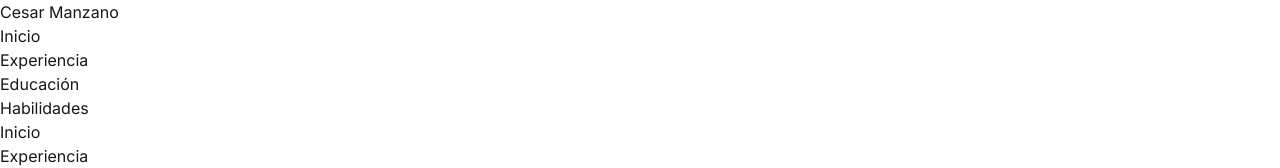
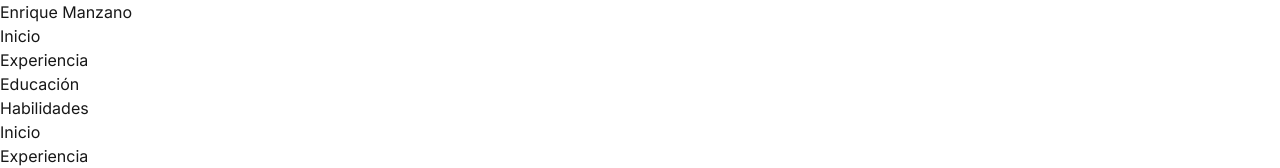
Before and after one commit to enriqueman/personalpage, a Next.js app: page / in a window 1280 px wide. Shown: the top 168 px of the page. Built offline with nearby package versions, Linux system fonts and the light colour scheme.

Commit message:
[FIX]/ Icon page

```diff
--- a/src/app/layout.js
+++ b/src/app/layout.js
@@ -7,8 +7,12 @@ import Sidebar from '../components/sidebar'
 const inter = Inter({ subsets: ['latin'] })
 
 export const metadata = {
-  title: 'Hoja de Vida de Cesar Enrique Manzano Velasco',
+  title: 'Enrique Manzano',
   description: 'Ingeniero en electrónica y telecomunicaciones, desarrollador web y especialista en IA',
+  icons: {
+    icon: '/svg.svg',
+
+  },
 }
 
 export default function RootLayout({ children }) {
--- a/src/components/header.js
+++ b/src/components/header.js
@@ -5,7 +5,7 @@ export default function Header() {
     <header className="bg-gray-800 text-white p-4">
       <nav className="container mx-auto flex justify-between items-center">
         <Link href="/" className="text-2xl font-bold">
-          Cesar Manzano
+          Enrique Manzano
         </Link>
         <ul className="flex space-x-4">
           <li><Link href="/" className="hover:text-gray-300">Inicio</Link></li>
```
Also changed, not shown: public/svg.svg (added).
